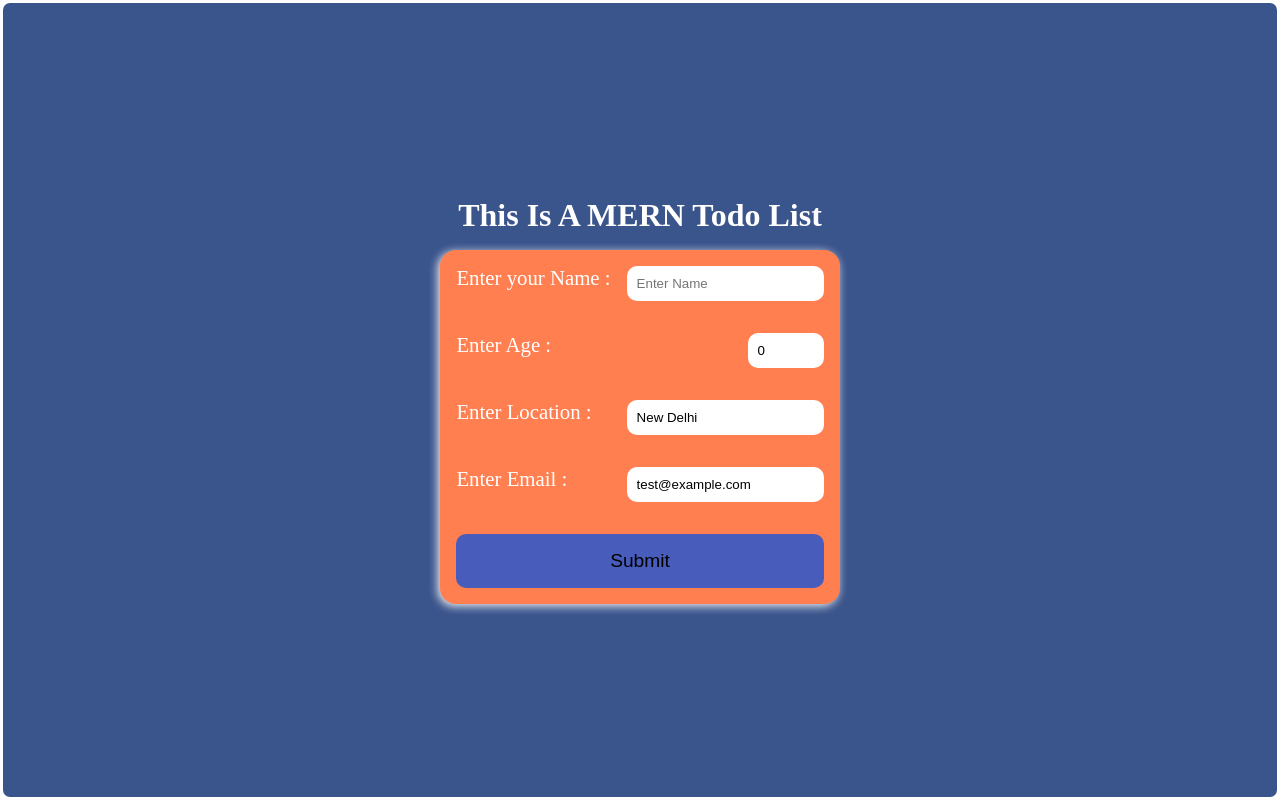
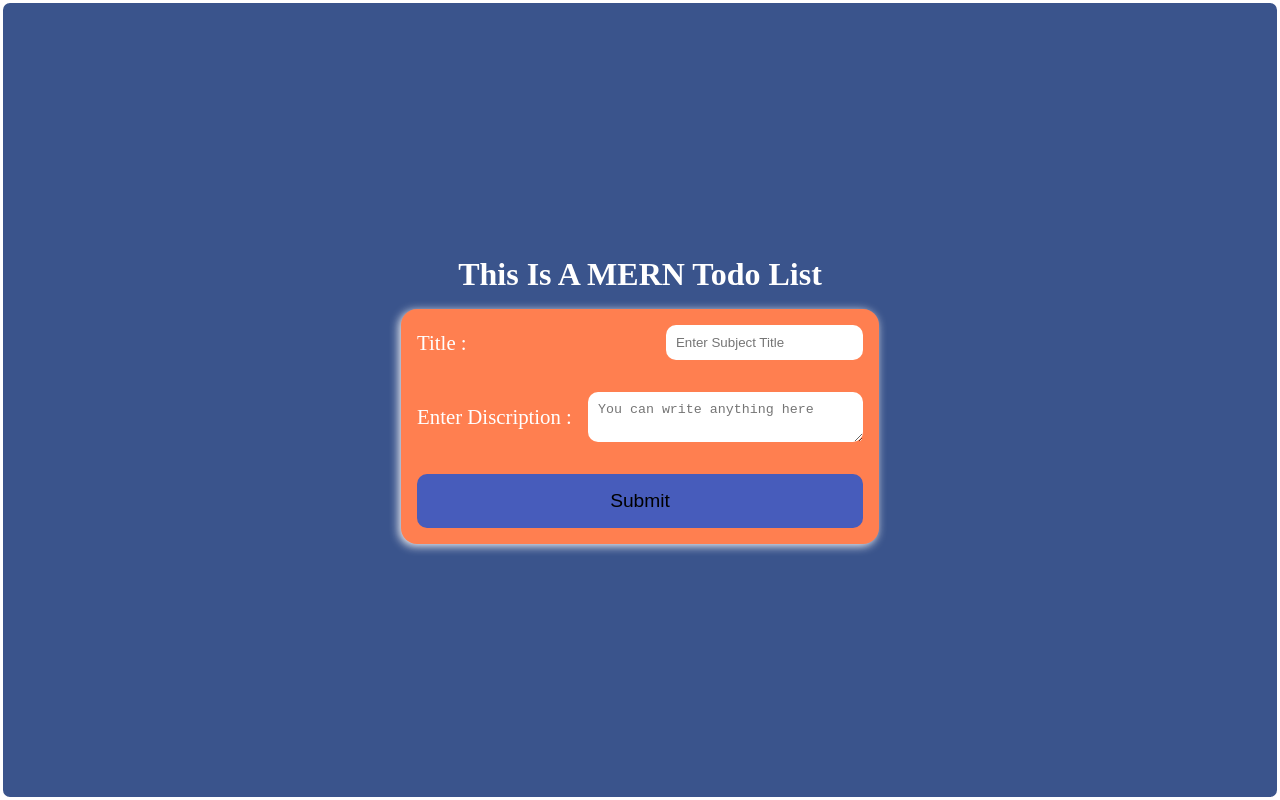
Before and after one commit to SanjeevKumar3662/todo_mern, a React (Vite) app in the folder frontend/: page / in a window 1280 px wide. Built offline with nearby package versions, Linux system fonts and the light colour scheme.

Commit message:
re-did the form, now only 2 fields remains, title and discription

```diff
--- a/frontend/src/App.css
+++ b/frontend/src/App.css
@@ -27,9 +27,10 @@ form {
     display: flex;
     gap: 1rem;
     justify-content: space-between;
+    align-items: center;
   }
 
-  input {
+  input , textarea{
     border: none;
     border-radius: 10px;
     padding: 10px;
--- a/frontend/src/App.jsx
+++ b/frontend/src/App.jsx
@@ -7,44 +7,28 @@ function App() {
     <>
       <div className="container">
         <h1>This Is A MERN Todo List</h1>
+
         <form action="" method="get">
           <div className="input-field">
-            <label htmlFor="name">Enter your Name : </label>
-            <input type="text" id="name" name="name" placeholder="Enter Name" />
-          </div>
-
-          <div className="input-field">
-            <label htmlFor="age">Enter Age : </label>
+            <label htmlFor="name">Title : </label>
             <input
-              type="number"
-              name="age"
-              id="age"
-              min="0"
-              max="200"
-              defaultValue={0}
-              placeholder="Enter Age"
+              type="text"
+              id="name"
+              name="name"
+              placeholder="Enter Subject Title"
             />
           </div>
 
           <div className="input-field">
-            <label htmlFor="location">Enter Location : </label>
-            <input
-              type="text"
-              name="location"
-              id="location"
-              defaultValue={"New Delhi"}
-              placeholder="Enter Location"
-            />
-          </div>
-          <div className="input-field">
-            <label htmlFor="email">Enter Email : </label>
-            <input
-              type="email"
-              name="email"
-              id="email"
-              placeholder="Enter  Email"
-              defaultValue={"test@example.com"}
-            />
+            <label htmlFor="discription">Enter Discription : </label>
+            <textarea
+              name="discription"
+              id=""
+              cols="30"
+              rows="2"
+              placeholder="You can write anything here"
+              maxLength={2000}
+            ></textarea>
           </div>
           <button type="submit">Submit</button>
         </form>
```
